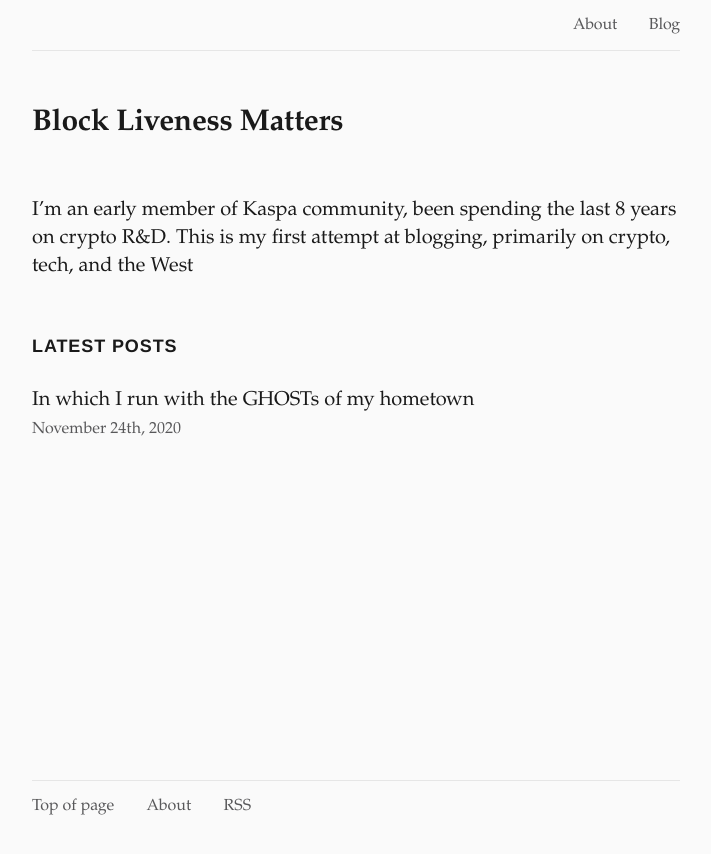
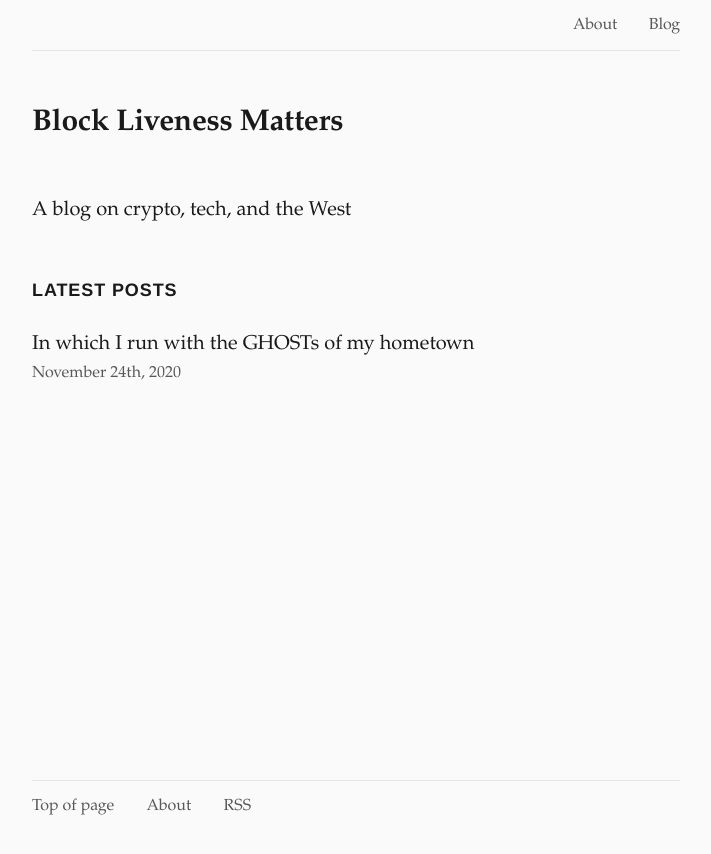
Before and after one commit to hashdag/hashdag.github.io, a Jekyll site: the page built from index.md, in a window 1280 px wide. Shown: the top 854 px of the page, without its empty margins (284-995 px from the left). Built offline with Jekyll 4.4.1, drawn with Linux system fonts in a browser that asks for light colours.

Commit message:
Update index.md

```diff
--- a/index.md
+++ b/index.md
@@ -5,4 +5,4 @@ layout: index
 nav: main
 ---
 
-I'm an early member of Kaspa community, been spending the last 8 years on crypto R&D. This is my first attempt at blogging, primarily on crypto, tech, and the West
+A blog on crypto, tech, and the West
```
